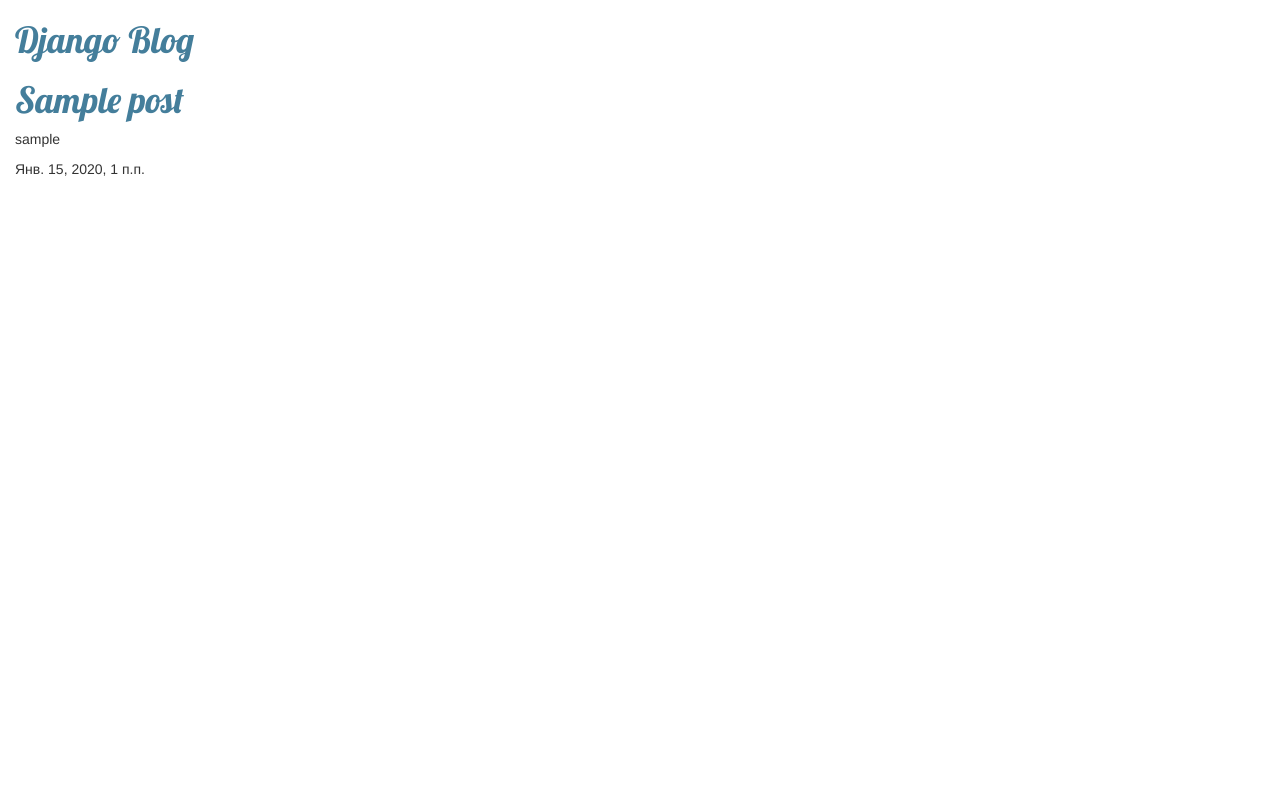
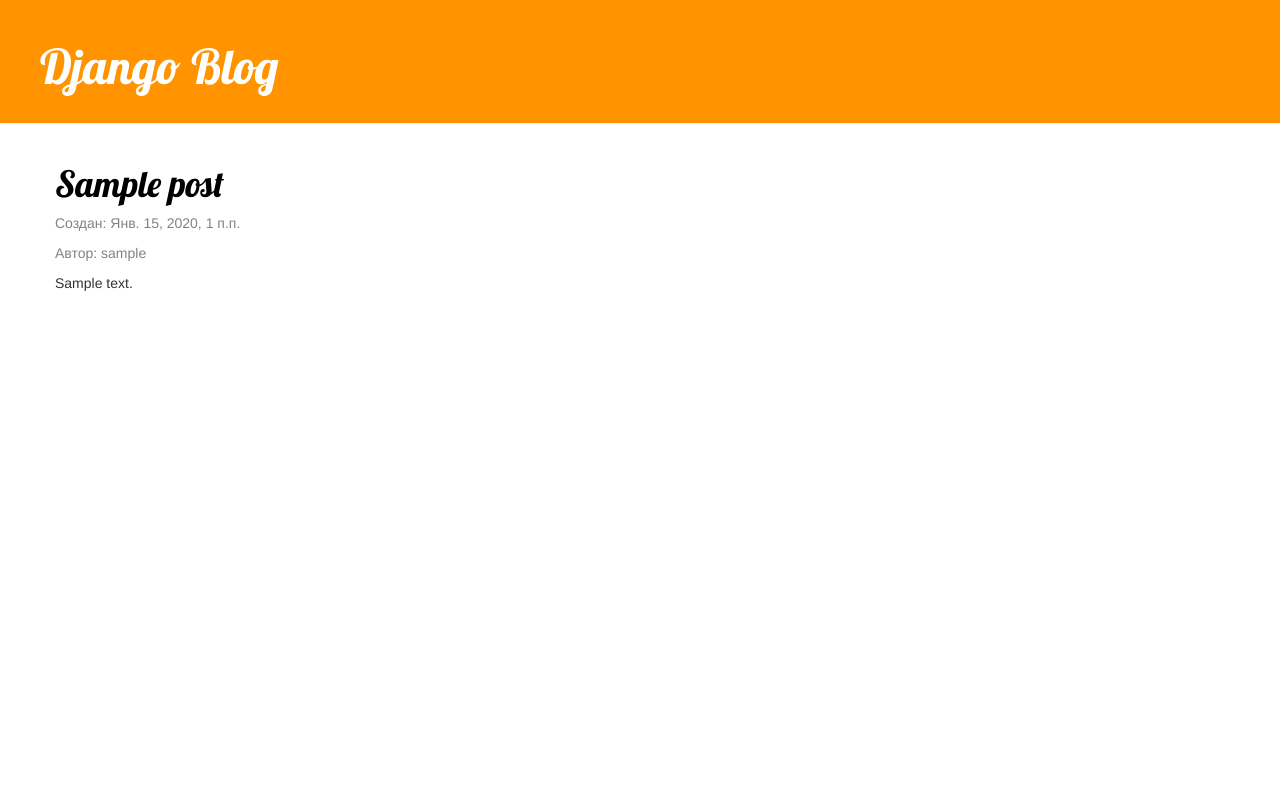
Before and after one commit to anvandev/TMS_Django, a Django app: page /post/list/ in a window 1280 px wide. Run offline with Django 3.2, Linux system fonts and the light colour scheme; tables that the repository leaves empty hold one stand-in row (values such as "Sample post"); some libraries are stand-ins or nearby versions.

Commit message:
upgrade css - add classes

```diff
--- a/post/static/css/post.css
+++ b/post/static/css/post.css
@@ -1,8 +1,55 @@
-h1 a {
-    color: #447e9b;
-    font-family: 'Lobster'
+/*h1 a {*/
+/*    color: #447e9b;*/
+/*    font-family: 'Lobster'*/
+/*}*/
+
+/*body {*/
+/*    padding-left: 15px;*/
+/*}*/
+
+.page-header {
+    background-color: #ff9400;
+    margin-top: 0;
+    padding: 20px 20px 20px 40px;
 }
 
-body {
-    padding-left: 15px;
+.page-header h1, .page-header h1 a, .page-header h1 a:visited, .page-header h1 a:active {
+    color: #ffffff;
+    font-size: 36pt;
+    text-decoration: none;
 }
+
+.content {
+    margin-left: 40px;
+}
+
+h1, h2, h3, h4 {
+    font-family: 'Lobster', cursive;
+}
+
+.date {
+    color: #828282;
+}
+
+.save {
+    float: right;
+}
+
+.post-form textarea, .post-form input {
+    width: 100%;
+}
+
+.top-menu, .top-menu:hover, .top-menu:visited {
+    color: #ffffff;
+    float: right;
+    font-size: 26pt;
+    margin-right: 20px;
+}
+
+.post {
+    margin-bottom: 70px;
+}
+
+.post h1 a, .post h1 a:visited {
+    color: #000000;
+}
--- a/post/templates/post/post_list.html
+++ b/post/templates/post/post_list.html
@@ -11,16 +11,26 @@
     </head>
 
     <body>
-        <div>
+        <div class="page-header">
             <h1><a href="/post/list/">Django Blog</a></h1>
         </div>
 
-        {% for post in posts%}
-            <div>
-                <h1><a href="">{{ post.title }}</a></h1>
-                <p>{{ post.author }}</p>
-                <p>{{ post.created_date }}</p>
+        <div class="content container">
+            <div class="row">
+                <div class="col-md-8">
+                    {% for post in posts %}
+                        <div class="post">
+                            <h1><a href="">{{ post.title }}</a></h1>
+                            <div class="date">
+                                <p> Создан: {{ post.created_date }}</p>
+                                <p> Автор: {{ post.author }}</p>
+                            </div>
+                            <p>{{ post.text|linebreaksbr }}</p>
+                        </div>
+                    {% endfor %}
+                </div>
             </div>
-        {% endfor %}
+        </div>
+
     </body>
 </html>
```
